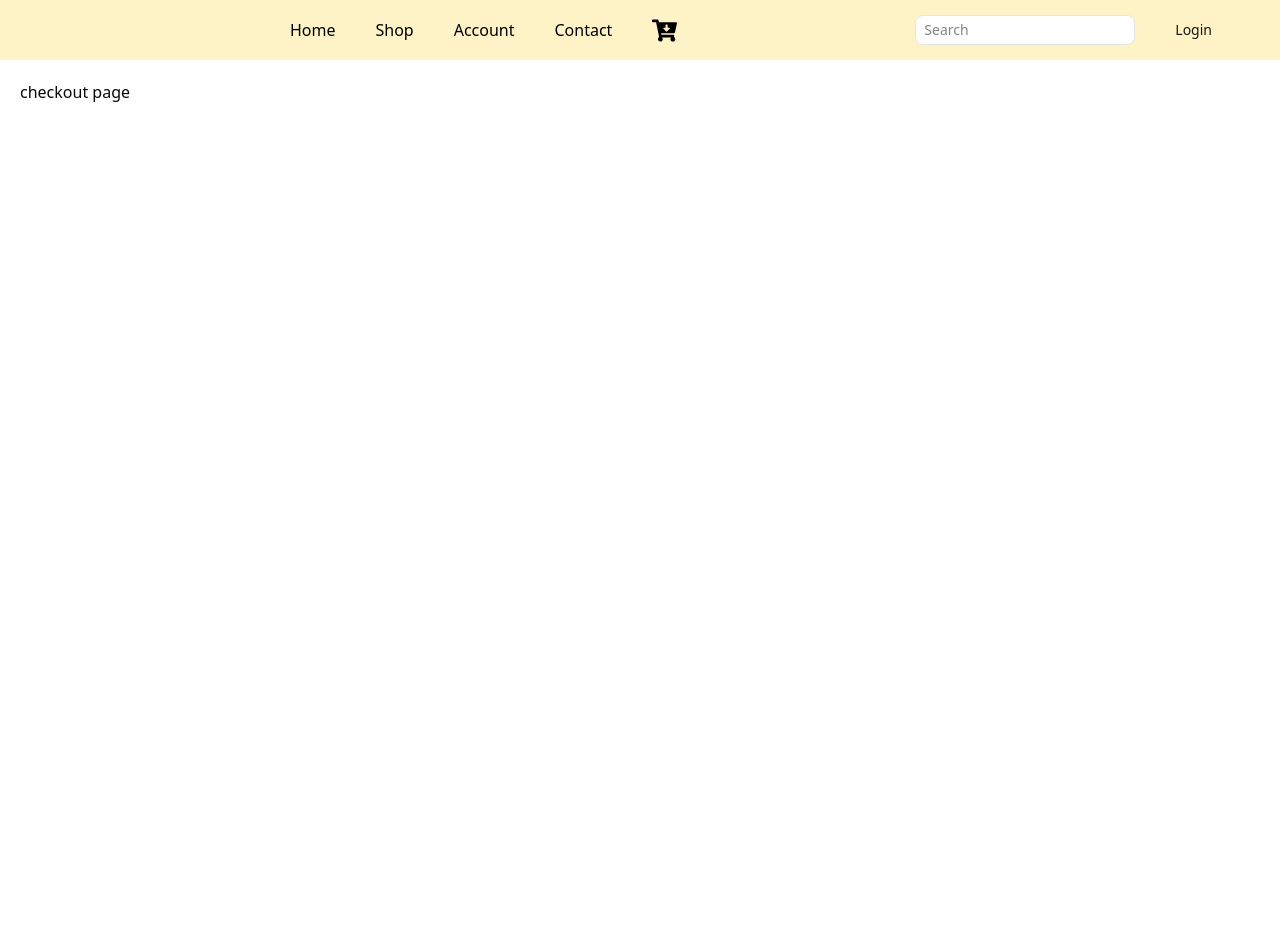
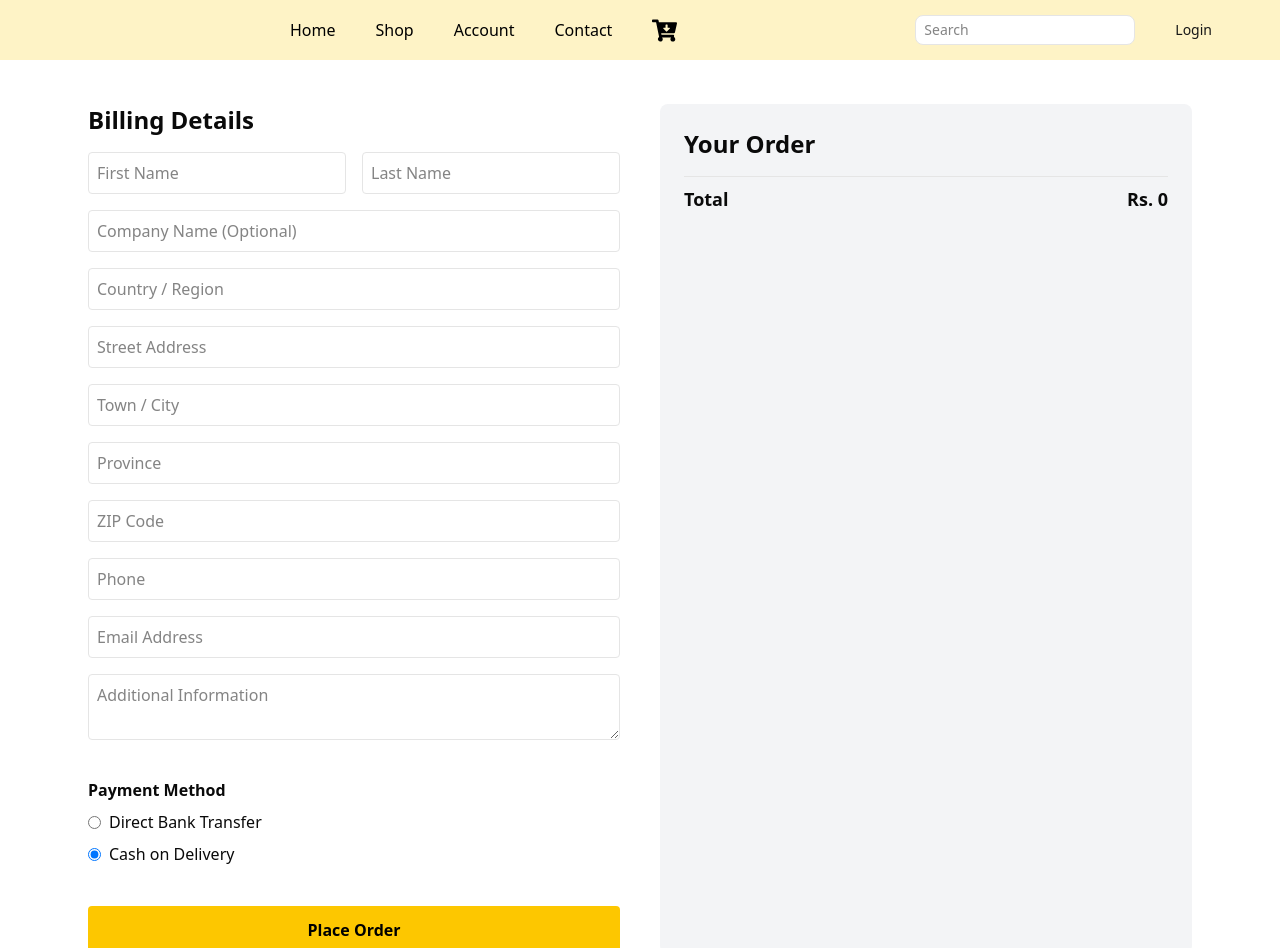
Before and after one commit to anujraidas66/Furniture-frontend-, a React (Vite) app: page /checkOut in a window 1280 px wide. Shown: the top 948 px of the page. Before the commit the page ends 800 px from the top, so only its background shows below. Built offline with nearby package versions, Linux system fonts and the light colour scheme.

Commit message:
checkoutpage

```diff
--- a/src/features/cart/AddToCart.jsx
+++ b/src/features/cart/AddToCart.jsx
@@ -6,7 +6,7 @@ import { setCart, toggleCart } from "../cart/CartSlice";
 
 export default function AddToCart({ product }) {
   const dispatch = useDispatch();
-
+  const {user} = useSelector((state) => state.userSlice);
   // get cart data
   const { carts } = useSelector((state) => state.cartSlice);
 
@@ -75,6 +75,7 @@ export default function AddToCart({ product }) {
 
       {/* Add to Cart button */}
       <Button
+      disabled = {user?.role === 'admin' || !user}
         onClick={handleAddToCart}
         className="bg-yellow-400 hover:bg-yellow-500 text-black font-semibold px-6 py-3 rounded-lg w-30"
       >
--- a/src/features/cart/Cart.jsx
+++ b/src/features/cart/Cart.jsx
@@ -21,6 +21,8 @@ export default function CartPage() {
   const { carts } = useSelector(state => state.cartSlice);
   const dispatch = useDispatch();
   const nav = useNavigate();
+
+
 
   //update qty (...item) matlab object cart ma j j xha tehi tehi rakh dine but qty lai update garne
   const increaseQty = (item) => {
--- a/src/features/checkout/CheckOut.jsx
+++ b/src/features/checkout/CheckOut.jsx
@@ -1,9 +1,209 @@
-
+import { useState } from "react";
+import { useSelector, useDispatch } from "react-redux";
+import { useNavigate } from "react-router-dom";
+import { removeCart, toggleCart } from "../cart/CartSlice";
+import { useCreateOrderMutation } from "../orders/OrderApi";
 
 export default function CheckOut() {
-    return (
-        <div>
-            <h1>checkout page</h1>
+  const { carts } = useSelector(state => state.cartSlice);
+  const dispatch = useDispatch();
+  const nav = useNavigate();
+
+  const [billingDetails, setBillingDetails] = useState({
+    firstName: "",
+    lastName: "",
+    companyName: "",
+    country: "",
+    streetAddress: "",
+    city: "",
+    province: "",
+    zipCode: "",
+    phone: "",
+    email: "",
+    comment: "",
+  });
+
+  const [paymentMethod, setPaymentMethod] = useState("Cash on Delivery");
+
+  const [createOrder, { isLoading }] = useCreateOrderMutation();
+
+  const totalAmount = carts.reduce((sum, item) => sum + item.price * item.qty, 0);
+
+  const handleInputChange = (e) => {
+    const { name, value } = e.target;
+    setBillingDetails(prev => ({ ...prev, [name]: value }));
+  };
+
+  const handlePlaceOrder = async () => {
+    if (carts.length === 0) return alert("Cart is empty!");
+
+    try {
+      await createOrder({
+        token: localStorage.getItem("token"),
+        body: {
+          totalAmount,
+          products: carts.map(item => ({ productId: item.id, quantity: item.qty })),
+          billingDetails,
+          paymentMethod,
+        },
+      }).unwrap();
+
+      // Clear cart
+      carts.forEach(item => dispatch(removeCart(item.id)));
+      dispatch(toggleCart(false));
+
+      alert("Order placed successfully!");
+      nav("/"); // redirect to home or confirmation page
+    } catch (err) {
+      console.error(err);
+      alert("Something went wrong!");
+    }
+  };
+
+  return (
+    <div className="max-w-6xl mx-auto p-6 grid grid-cols-1 md:grid-cols-2 gap-10">
+      {/* Billing Form */}
+      <div className="space-y-4">
+        <h2 className="text-2xl font-bold mb-4">Billing Details</h2>
+
+        <div className="grid grid-cols-2 gap-4">
+          <input
+            name="firstName"
+            placeholder="First Name"
+            value={billingDetails.firstName}
+            onChange={handleInputChange}
+            className="border p-2 rounded w-full"
+          />
+          <input
+            name="lastName"
+            placeholder="Last Name"
+            value={billingDetails.lastName}
+            onChange={handleInputChange}
+            className="border p-2 rounded w-full"
+          />
         </div>
-    )
+
+        <input
+          name="companyName"
+          placeholder="Company Name (Optional)"
+          value={billingDetails.companyName}
+          onChange={handleInputChange}
+          className="border p-2 rounded w-full"
+        />
+
+        <input
+          name="country"
+          placeholder="Country / Region"
+          value={billingDetails.country}
+          onChange={handleInputChange}
+          className="border p-2 rounded w-full"
+        />
+
+        <input
+          name="streetAddress"
+          placeholder="Street Address"
+          value={billingDetails.streetAddress}
+          onChange={handleInputChange}
+          className="border p-2 rounded w-full"
+        />
+
+        <input
+          name="city"
+          placeholder="Town / City"
+          value={billingDetails.city}
+          onChange={handleInputChange}
+          className="border p-2 rounded w-full"
+        />
+
+        <input
+          name="province"
+          placeholder="Province"
+          value={billingDetails.province}
+          onChange={handleInputChange}
+          className="border p-2 rounded w-full"
+        />
+
+        <input
+          name="zipCode"
+          placeholder="ZIP Code"
+          value={billingDetails.zipCode}
+          onChange={handleInputChange}
+          className="border p-2 rounded w-full"
+        />
+
+        <input
+          name="phone"
+          placeholder="Phone"
+          value={billingDetails.phone}
+          onChange={handleInputChange}
+          className="border p-2 rounded w-full"
+        />
+
+        <input
+          name="email"
+          placeholder="Email Address"
+          value={billingDetails.email}
+          onChange={handleInputChange}
+          className="border p-2 rounded w-full"
+        />
+
+        <textarea
+          name="comment"
+          placeholder="Additional Information"
+          value={billingDetails.comment}
+          onChange={handleInputChange}
+          className="border p-2 rounded w-full"
+        />
+
+        {/* Payment Method */}
+        <div className="mt-4 space-y-2">
+          <h3 className="font-semibold">Payment Method</h3>
+          <label className="flex items-center gap-2">
+            <input
+              type="radio"
+              value="Direct Bank"
+              checked={paymentMethod === "Direct Bank"}
+              onChange={() => setPaymentMethod("Direct Bank")}
+            />
+            Direct Bank Transfer
+          </label>
+          <label className="flex items-center gap-2">
+            <input
+              type="radio"
+              value="Cash on Delivery"
+              checked={paymentMethod === "Cash on Delivery"}
+              onChange={() => setPaymentMethod("Cash on Delivery")}
+            />
+            Cash on Delivery
+          </label>
+        </div>
+
+        <button
+          onClick={handlePlaceOrder}
+          className="mt-6 w-full bg-yellow-400 hover:bg-yellow-500 text-black py-3 rounded font-semibold"
+        >
+          Place Order
+        </button>
+      </div>
+
+      {/* Order Summary */}
+      <div className="bg-gray-100 p-6 rounded-md space-y-4">
+        <h2 className="text-2xl font-bold mb-4">Your Order</h2>
+
+        {carts.map(item => (
+          <div key={item.id} className="flex justify-between">
+            <span>{item.title} x {item.qty}</span>
+            <span>Rs. {item.price * item.qty}</span>
+          </div>
+        ))}
+
+        <hr className="my-2" />
+
+        <div className="flex justify-between font-bold text-lg">
+          <span>Total</span>
+          <span>Rs. {totalAmount}</span>
+        </div>
+      </div>
+    </div>
+  );
 }
--- /dev/null
+++ b/src/features/orders/orderApi.js
@@ -0,0 +1,33 @@
+import { mainApi } from "../../app/mainApi";
+
+
+const orderApi = mainApi.injectEndpoints({
+    endpoints: (builder) => ({
+         getOrder: builder.query({
+            query: (token) => ({
+                url: '/orders',
+                method: 'GET',
+                headers: {
+                    Authorization: token
+                }
+            }),
+            providesTags: ['order']
+        }),
+
+        createOrder: builder.mutation({
+            query: (data) => ({
+                url: '/orders',
+                method:'POST',
+                headers: {
+                    Authorization: data.token
+                },
+
+                body: data.body
+            }),
+            invalidatesTags: ['order']
+        })
+    })
+})
+
+
+export const {useGetOrderQuery,useCreateOrderMutation} = orderApi;
```
